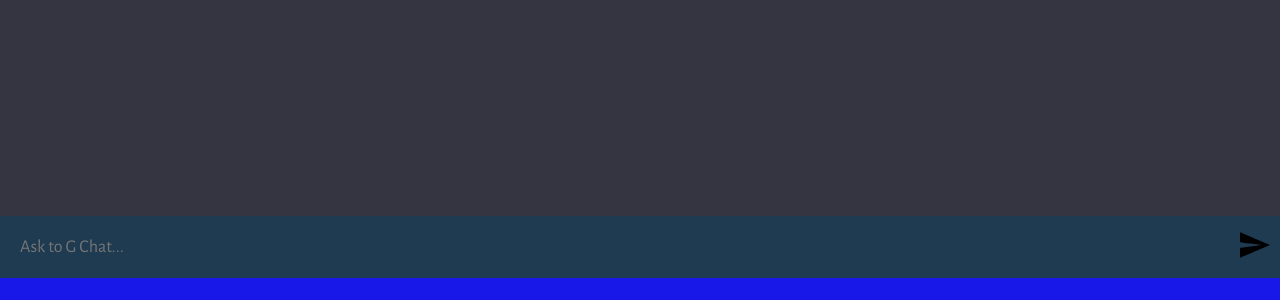
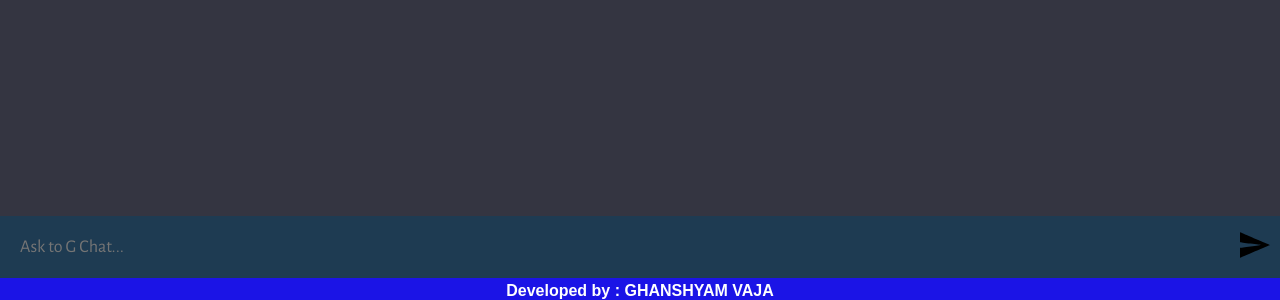
Before and after one commit to ghanshyamvaja11/GChatBot, a website built with Vite: page client/index.html in a window 1280 px wide. Shown: the part 522-822 px from the top of the page. Before the commit the page ends 800 px from the top, so only its background shows below. Built offline with nearby package versions, Linux system fonts and the light colour scheme.

Commit message:
app update

```diff
--- a/client/index.html
+++ b/client/index.html
@@ -17,4 +17,5 @@
     </div>
     <script type="module" src="script.js"></script>
   </body>
+    <h4 style="color:white; font-family:Arial, Helvetica, sans-serif; background-color: rgb(27, 20, 230); text-align: center; padding-top: 4px;">Developed by : GHANSHYAM VAJA</h4>
 </html>
```
